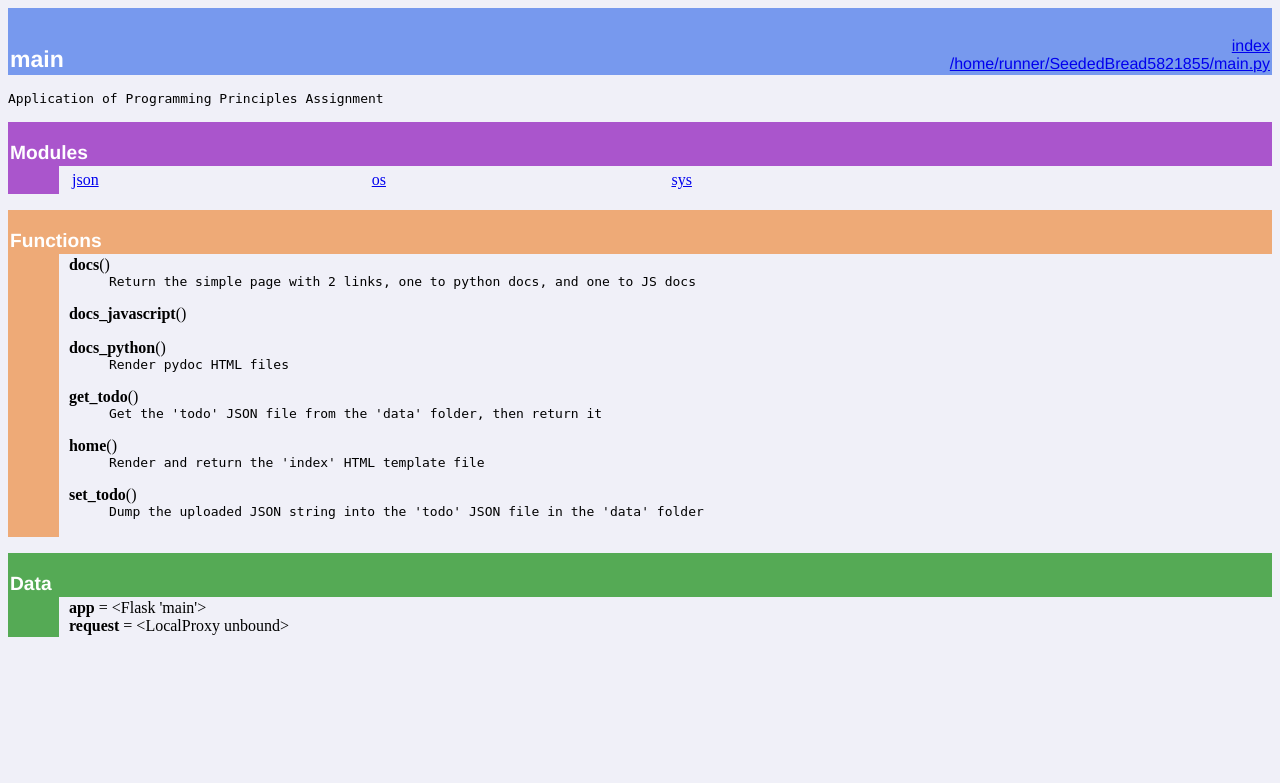
After one commit to AndrewCarter04/APPCoursework, a Flask app: page /docs/py in a window 1280 px wide. The commit adds this page. Shown: the top 783 px of the page. Run offline with Flask 2, Linux system fonts and the light colour scheme.

Commit message:
Add python docs

```diff
--- a/main.py
+++ b/main.py
@@ -11,7 +11,8 @@ Render Index Page
 """
 @app.route('/')
 def home():
-    return render_template('index.html')
+  """Render and return the 'index' HTML template file"""
+  return render_template('index.html')
 
 
 """
@@ -19,6 +20,7 @@ Get all To-Do List entries
 """
 @app.route('/api/todo', methods=['GET'])
 def get_todo():
+  """Get the 'todo' JSON file from the 'data' folder, then return it"""
 
   folder_path = os.path.realpath(os.path.dirname(__file__))
   file_path = os.path.join(folder_path, "data", "todo.json")
@@ -36,6 +38,7 @@ Save all To-Do List entries
 """
 @app.route('/api/todo', methods=['PUT'])
 def set_todo():
+  """Dump the uploaded JSON string into the 'todo' JSON file in the 'data' folder"""
 
   folder_path = os.path.realpath(os.path.dirname(__file__))
   file_path = os.path.join(folder_path, "data", "todo.json")
@@ -58,6 +61,23 @@ def set_todo():
 
 
 """
+Docs routes
+"""
+@app.route('/docs')
+def docs():
+  """Return the simple page with 2 links, one to python docs, and one to JS docs"""
+  return render_template("docs/docs.html")
+
+@app.route('/docs/py')
+def docs_python():
+  """Render pydoc HTML files"""
+  return render_template("docs/python/main.html")
+
+@app.route('/docs/js')
+def docs_javascript():
+  return "JS goes here"
+
+"""
 Run Flask
 """
 if __name__ == '__main__':
--- /dev/null
+++ b/templates/docs/python/main.html
@@ -0,0 +1,45 @@
+<!DOCTYPE html PUBLIC "-//W3C//DTD HTML 4.0 Transitional//EN">
+<html><head><title>Python: module main</title>
+<meta http-equiv="Content-Type" content="text/html; charset=utf-8">
+</head><body bgcolor="#f0f0f8">
+
+<table width="100%" cellspacing=0 cellpadding=2 border=0 summary="heading">
+<tr bgcolor="#7799ee">
+<td valign=bottom>&nbsp;<br>
+<font color="#ffffff" face="helvetica, arial">&nbsp;<br><big><big><strong>main</strong></big></big></font></td
+><td align=right valign=bottom
+><font color="#ffffff" face="helvetica, arial"><a href=".">index</a><br><a href="file:/home/runner/SeededBread5821855/main.py">/home/runner/SeededBread5821855/main.py</a></font></td></tr></table>
+    <p><tt>Application&nbsp;of&nbsp;Programming&nbsp;Principles&nbsp;Assignment</tt></p>
+<p>
+<table width="100%" cellspacing=0 cellpadding=2 border=0 summary="section">
+<tr bgcolor="#aa55cc">
+<td colspan=3 valign=bottom>&nbsp;<br>
+<font color="#ffffff" face="helvetica, arial"><big><strong>Modules</strong></big></font></td></tr>
+
+<tr><td bgcolor="#aa55cc"><tt>&nbsp;&nbsp;&nbsp;&nbsp;&nbsp;&nbsp;</tt></td><td>&nbsp;</td>
+<td width="100%"><table width="100%" summary="list"><tr><td width="25%" valign=top><a href="json.html">json</a><br>
+</td><td width="25%" valign=top><a href="os.html">os</a><br>
+</td><td width="25%" valign=top><a href="sys.html">sys</a><br>
+</td><td width="25%" valign=top></td></tr></table></td></tr></table><p>
+<table width="100%" cellspacing=0 cellpadding=2 border=0 summary="section">
+<tr bgcolor="#eeaa77">
+<td colspan=3 valign=bottom>&nbsp;<br>
+<font color="#ffffff" face="helvetica, arial"><big><strong>Functions</strong></big></font></td></tr>
+
+<tr><td bgcolor="#eeaa77"><tt>&nbsp;&nbsp;&nbsp;&nbsp;&nbsp;&nbsp;</tt></td><td>&nbsp;</td>
+<td width="100%"><dl><dt><a name="-docs"><strong>docs</strong></a>()</dt><dd><tt>Return&nbsp;the&nbsp;simple&nbsp;page&nbsp;with&nbsp;2&nbsp;links,&nbsp;one&nbsp;to&nbsp;python&nbsp;docs,&nbsp;and&nbsp;one&nbsp;to&nbsp;JS&nbsp;docs</tt></dd></dl>
+ <dl><dt><a name="-docs_javascript"><strong>docs_javascript</strong></a>()</dt></dl>
+ <dl><dt><a name="-docs_python"><strong>docs_python</strong></a>()</dt><dd><tt>Render&nbsp;pydoc&nbsp;HTML&nbsp;files</tt></dd></dl>
+ <dl><dt><a name="-get_todo"><strong>get_todo</strong></a>()</dt><dd><tt>Get&nbsp;the&nbsp;'todo'&nbsp;JSON&nbsp;file&nbsp;from&nbsp;the&nbsp;'data'&nbsp;folder,&nbsp;then&nbsp;return&nbsp;it</tt></dd></dl>
+ <dl><dt><a name="-home"><strong>home</strong></a>()</dt><dd><tt>Render&nbsp;and&nbsp;return&nbsp;the&nbsp;'index'&nbsp;HTML&nbsp;template&nbsp;file</tt></dd></dl>
+ <dl><dt><a name="-set_todo"><strong>set_todo</strong></a>()</dt><dd><tt>Dump&nbsp;the&nbsp;uploaded&nbsp;JSON&nbsp;string&nbsp;into&nbsp;the&nbsp;'todo'&nbsp;JSON&nbsp;file&nbsp;in&nbsp;the&nbsp;'data'&nbsp;folder</tt></dd></dl>
+</td></tr></table><p>
+<table width="100%" cellspacing=0 cellpadding=2 border=0 summary="section">
+<tr bgcolor="#55aa55">
+<td colspan=3 valign=bottom>&nbsp;<br>
+<font color="#ffffff" face="helvetica, arial"><big><strong>Data</strong></big></font></td></tr>
+
+<tr><td bgcolor="#55aa55"><tt>&nbsp;&nbsp;&nbsp;&nbsp;&nbsp;&nbsp;</tt></td><td>&nbsp;</td>
+<td width="100%"><strong>app</strong> = &lt;Flask 'main'&gt;<br>
+<strong>request</strong> = &lt;LocalProxy unbound&gt;</td></tr></table>
+</body></html>
--- a/templates/index.html
+++ b/templates/index.html
@@ -7,6 +7,7 @@
 
   - Add input validation to both Add and Edit functions
   - PYDOC-FORK, JS-DOCK ETC
+  - REMOVE LINKS THAT DONT WORK FROM PYDOC AND JSDOC
 
   -->
 
@@ -29,6 +30,7 @@
 		<div id="navbarLinks" class="w3-card w3-theme-d5">
 			<a href="#about">ABOUT</a>
 			<a href="#todo">TO-DO LIST</a>
+      <a href="/docs">DOCS</a>
 		</div>
 	</div>
 
```
Also changed, not shown: templates/docs/docs.html (added, +16 -0 lines).
